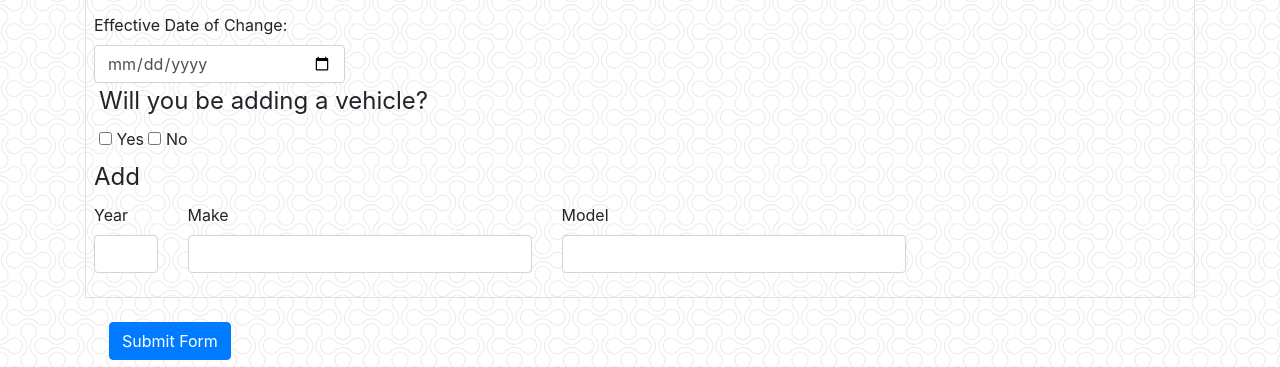
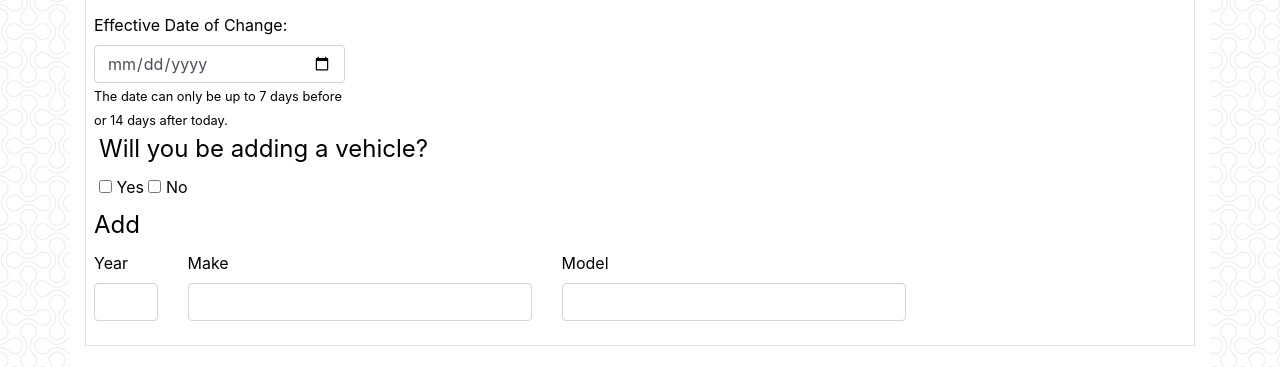
Before and after one commit to timdavidson2/boyetteInsurance, a website: page autoChange.html in a window 1280 px wide. Shown: the part 105-472 px from the top of the page. Drawn offline with nearby package versions, Linux system fonts and the light colour scheme; a web font is replaced by a local one.

Commit message:
autoChange page changes.

```diff
--- a/autoChange.html
+++ b/autoChange.html
@@ -28,11 +28,12 @@
         <div class="container autoChange">
             <fieldset class="border p-2">
                 <legend class="w-auto">Vehicle Information</legend>
-
                 <div class="row">
                     <div class="col-md-3">
                         <label for="effDate">Effective Date of Change:</label>
                         <input id="effDate" type="date" class="form-control" required>
+                        <small form-text text-muted>The date can only be up to 7 days before or 14 days after
+                            today.</small>
                     </div>
                 </div>
                 <div class="row">
--- a/css/styles.css
+++ b/css/styles.css
@@ -105,3 +105,9 @@ body {
     background-color: white;
     border-radius: 10px;
 }
+
+.autoChange {
+    color: black;
+    background-color: white;
+    border-radius: 10px;
+}
```
Also changed, not shown: 1 other file.
